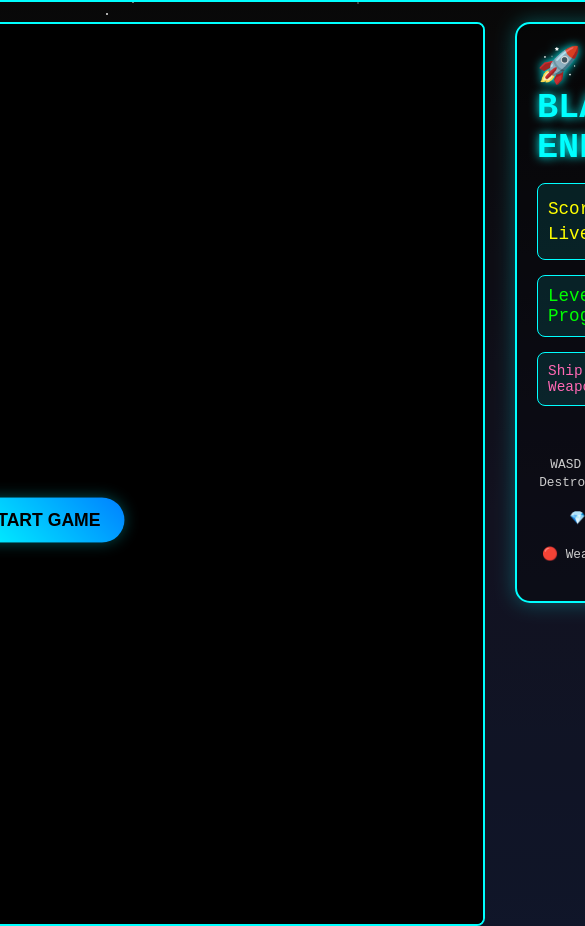
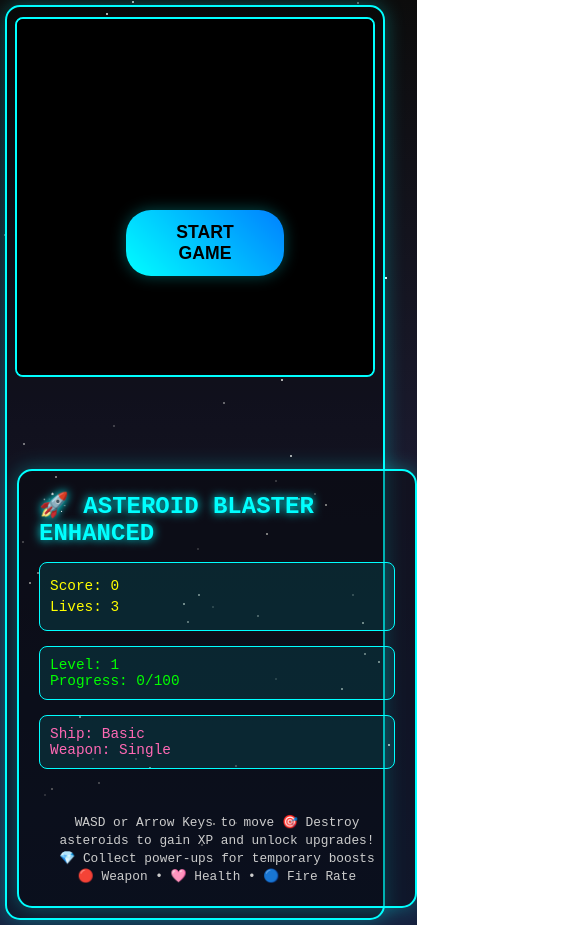
Before and after one commit to paul97ashish/asteriod, a plain HTML site: page index.html in a window 390 px wide. Shown: the top 926 px of the page, 585 px wide, since content can reach past the window. Drawn offline with Linux system fonts and the light colour scheme.

Commit message:
Add responsive design and touch controls
Implemented CSS media queries to improve layout on smaller screens and updated game container styles for responsiveness. Added touch event listeners to the canvas to support swipe-based movement controls for mobile and touch devices.

```diff
--- a/index.html
+++ b/index.html
@@ -21,6 +21,7 @@
 
         .game-container {
             display: flex; /* Use flexbox for game container */
+            flex-direction: row; /* Default for larger screens */
             text-align: center;
             background: rgba(0, 0, 0, 0.3);
             padding: 20px;
@@ -28,6 +29,8 @@
             border: 2px solid #00ffff;
             box-shadow: 0 0 20px rgba(0, 255, 255, 0.3);
             align-items: flex-start; /* Align items to the top */
+            max-width: 95%;
+            margin: 10px;
         }
 
         .game-header {
@@ -102,6 +105,10 @@
             background: #000;
             border-radius: 8px;
             box-shadow: inset 0 0 50px rgba(0, 255, 255, 0.1);
+            width: 100%; /* Make canvas responsive */
+            height: auto; /* Maintain aspect ratio */
+            max-width: 900px; /* Original max width */
+            max-height: 900px; /* Original max height */
         }
 
         .controls {
@@ -189,6 +196,55 @@
             text-shadow: 0 0 5px #ff69b4;
             transition: opacity 0.3s ease-in-out;
             opacity: 1;
+        }
+
+        /* Media queries for responsiveness */
+        @media (max-width: 768px) {
+            body {
+                flex-direction: column;
+            }
+
+            .game-container {
+                flex-direction: column; /* Stack elements vertically on small screens */
+                padding: 10px;
+                margin: 5px;
+            }
+
+            .sidebar {
+                margin-left: 0;
+                margin-top: 20px;
+                width: 100%;
+                min-width: unset;
+            }
+
+            .game-header h1 {
+                font-size: 1.8em;
+            }
+
+            .stat-box {
+                flex-direction: row;
+                justify-content: space-around;
+                flex-wrap: wrap;
+            }
+
+            .controls {
+                margin-top: 10px;
+            }
+        }
+
+        @media (max-width: 480px) {
+            .game-header h1 {
+                font-size: 1.5em;
+            }
+
+            .stat-box {
+                flex-direction: column;
+                align-items: flex-start;
+            }
+
+            .score, .level-info, .upgrade-info {
+                font-size: 0.9em;
+            }
         }
     </style>
 </head>
@@ -798,7 +854,7 @@
             gameOverDiv.classList.remove('hidden');
         }
 
-        // Event listeners
+        // Event listeners for keyboard
         document.addEventListener('keydown', (e) => {
             gameState.keys[e.key] = true;
 
@@ -811,6 +867,57 @@
             // Removed spacebar functionality
         });
 
+        // Touch controls
+        let touchStartX = 0;
+        let touchStartY = 0;
+        let touchEndX = 0;
+        let touchEndY = 0;
+
+        canvas.addEventListener('touchstart', (e) => {
+            e.preventDefault();
+            touchStartX = e.touches[0].clientX;
+            touchStartY = e.touches[0].clientY;
+        });
+
+        canvas.addEventListener('touchmove', (e) => {
+            e.preventDefault();
+            touchEndX = e.touches[0].clientX;
+            touchEndY = e.touches[0].clientY;
+            handleTouchMove();
+        });
+
+        canvas.addEventListener('touchend', (e) => {
+            e.preventDefault();
+            // Reset touch state if needed
+            gameState.keys = {}; // Clear movement keys on touch release
+        });
+
+        function handleTouchMove() {
+            const deltaX = touchEndX - touchStartX;
+            const deltaY = touchEndY - touchStartY;
+
+            // Determine direction based on touch swipe
+            gameState.keys = {}; // Clear previous keys
+            if (Math.abs(deltaX) > Math.abs(deltaY)) {
+                // Horizontal swipe
+                if (deltaX > 0) {
+                    gameState.keys['ArrowRight'] = true; // Move right
+                } else {
+                    gameState.keys['ArrowLeft'] = true; // Move left
+                }
+            } else {
+                // Vertical swipe
+                if (deltaY > 0) {
+                    gameState.keys['ArrowDown'] = true; // Move down
+                } else {
+                    gameState.keys['ArrowUp'] = true; // Move up
+                }
+            }
+            // For continuous movement, update start to current end
+            touchStartX = touchEndX;
+            touchStartY = touchEndY;
+        }
+
         // Initialize
         createStars();
         ctx.fillStyle = '#000';
```
